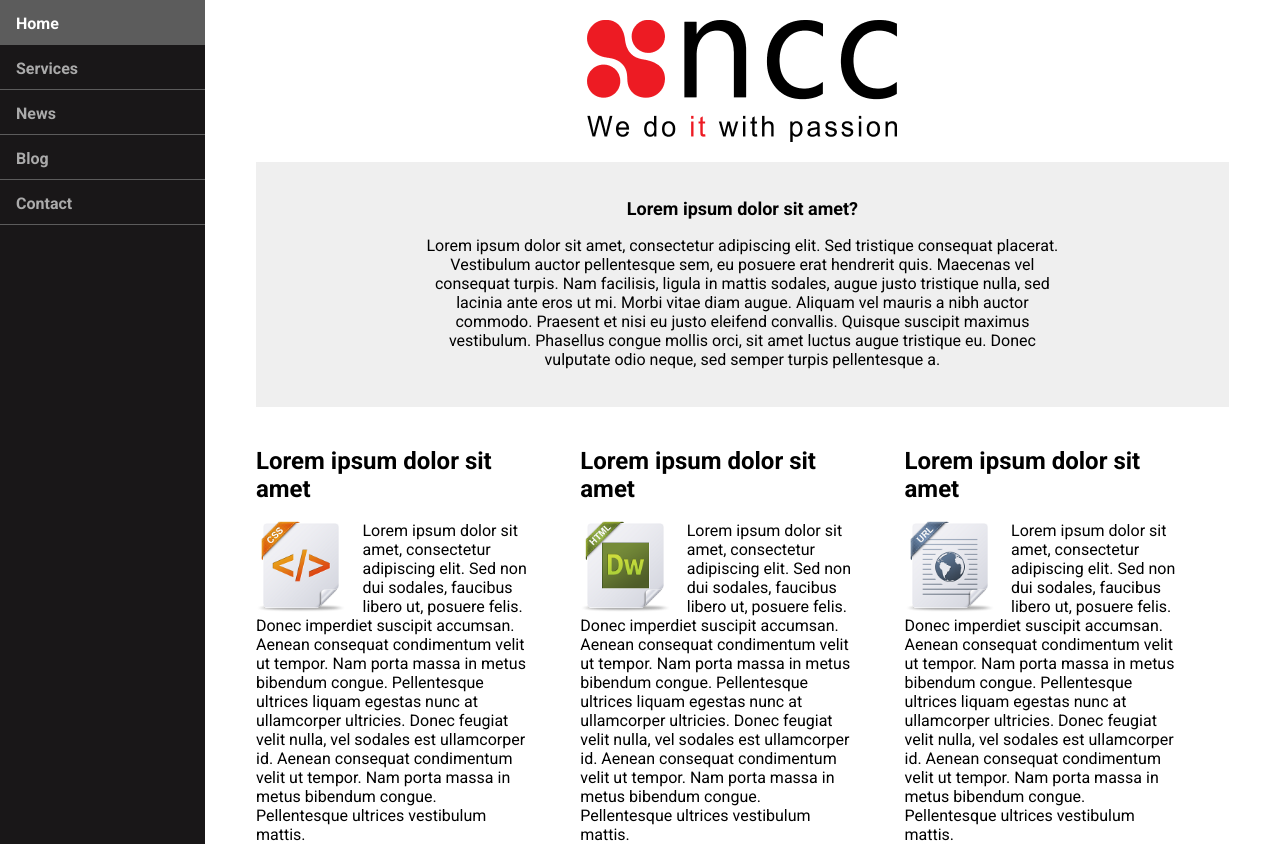
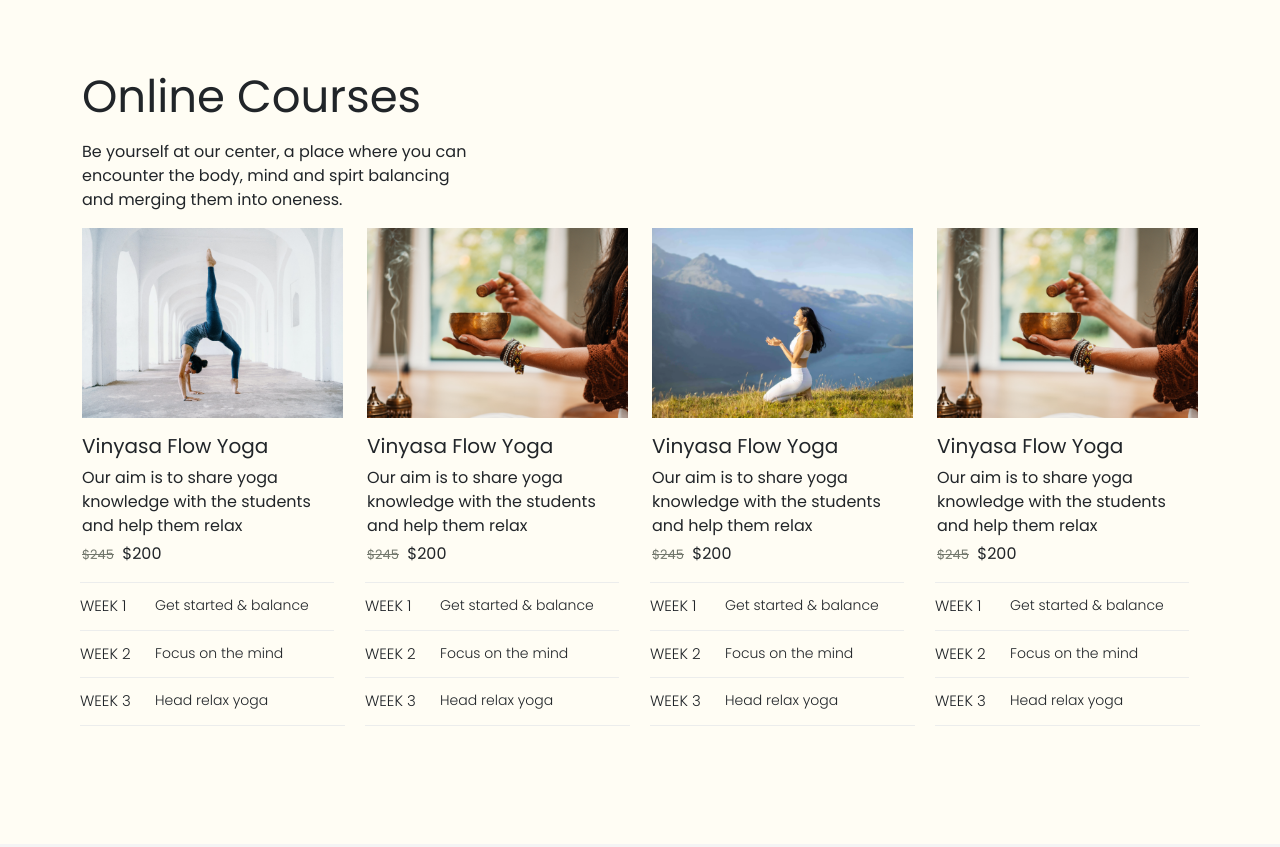
Before and after one commit to quangvinh10042003/NguyenCuQuangVinh_Question1_NCC_Test, a plain HTML site: page index.html in a window 1280 px wide. Shown: the top 847 px of the page. Drawn offline with nearby package versions, Linux system fonts and the light colour scheme.

Commit message:
first commit

```diff
--- a/index.html
+++ b/index.html
@@ -1,99 +1,145 @@
-<!DOCTYPE html>
+<!doctype html>
 <html lang="en">
 
 <head>
-    <meta charset="UTF-8">
-    <meta http-equiv="X-UA-Compatible" content="IE=edge">
-    <meta name="viewport" content="width=device-width, initial-scale=1.0">
-    <title>Document</title>
+    <title>Title</title>
+    <!-- Required meta tags -->
+    <meta charset="utf-8">
+    <meta name="viewport" content="width=device-width, initial-scale=1, shrink-to-fit=no">
+
+    <!-- Bootstrap CSS v5.2.1 -->
+    <link href="https://cdn.jsdelivr.net/npm/bootstrap@5.2.1/dist/css/bootstrap.min.css" rel="stylesheet" integrity="sha384-iYQeCzEYFbKjA/T2uDLTpkwGzCiq6soy8tYaI1GyVh/UjpbCx/TYkiZhlZB6+fzT" crossorigin="anonymous">
     <link rel="stylesheet" href="style.css">
-    <style>
-        @import url('https://fonts.googleapis.com/css2?family=Roboto:ital,wght@0,100;0,300;0,400;0,500;0,700;0,900;1,100;1,300;1,400;1,500;1,700;1,900&display=swap');
-    </style>
+    <link rel="stylesheet" href="https://cdnjs.cloudflare.com/ajax/libs/font-awesome/6.4.0/css/all.min.css" integrity="sha512-iecdLmaskl7CVkqkXNQ/ZH/XLlvWZOJyj7Yy7tcenmpD1ypASozpmT/E0iPtmFIB46ZmdtAc9eNBvH0H/ZpiBw==" crossorigin="anonymous" referrerpolicy="no-referrer"
+    />
 </head>
+<style>
+    @import url('https://fonts.googleapis.com/css2?family=Poppins:ital,wght@0,100;0,200;0,300;0,400;0,600;0,700;1,100;1,200;1,300;1,400;1,500;1,600;1,700&display=swap');
+</style>
 
 <body>
-    <div class="container">
-
-        <div class="navbar">
-            <ul class="ulDeskop">
-                <li><a class="active">Home</a></li>
-                <li><a>Services</a></li>
-                <li><a>News</a></li>
-                <li><a>Blog</a></li>
-                <li><a>Contact</a></li>
-            </ul>
-            <div class="bgMenu" id="headerMobile">
-                <button class="menuMobile" id="but">Menu</button>
-                <button class="menuMobile d-none" id="closebut">Close Menu</button>
-            </div>
-            <div class="offcanvas d-none" id="offcanvas">
-                <ul class="ulMobile" id="ulMobile">
-                    <li><a class="active">Home</a></li>
-                    <li><a>Services</a></li>
-                    <li><a>News</a></li>
-                    <li><a>Blog</a></li>
-                    <li><a>Contact</a></li>
-                </ul>
-            </div>
-        </div>
-        <div class="main">
-            <div class="logo">
-                <img src="images/logoNCC 1.png" alt="">
-            </div>
-            <div class="banner">
-                <h3 class="text-align-center">Lorem ipsum dolor sit amet?</h3>
-                <p class="text-align-center">Lorem ipsum dolor sit amet, consectetur adipiscing elit. Sed tristique consequat placerat. Vestibulum auctor pellentesque sem, eu posuere erat hendrerit quis. Maecenas vel consequat turpis. Nam facilisis, ligula in mattis sodales, augue
-                    justo tristique nulla, sed lacinia ante eros ut mi. Morbi vitae diam augue. Aliquam vel mauris a nibh auctor commodo. Praesent et nisi eu justo eleifend convallis. Quisque suscipit maximus vestibulum. Phasellus congue mollis orci,
-                    sit amet luctus augue tristique eu. Donec vulputate odio neque, sed semper turpis pellentesque a.</p>
+    <section class="sec1">
+        <div class="container">
+            <div class="top">
+                <h1 class="title mb-3">Online Courses</h1>
+                <p>Be yourself at our center, a place where you can encounter the body, mind and spirt balancing and merging them into oneness.</p>
             </div>
             <div class="content">
-                <div class="col-4">
-                    <h3>Lorem ipsum dolor sit amet</h3>
-                    <div class="box">
-                        <img src="images/css-icon 1.png" align="left" alt=""> Lorem ipsum dolor sit amet, consectetur adipiscing elit. Sed non dui sodales, faucibus libero ut, posuere felis. Donec imperdiet suscipit accumsan. Aenean consequat condimentum
-                        velit ut tempor. Nam porta massa in metus bibendum congue. Pellentesque ultrices liquam egestas nunc at ullamcorper ultricies. Donec feugiat velit nulla, vel sodales est ullamcorper id. Aenean consequat condimentum velit ut tempor.
-                        Nam porta massa in metus bibendum congue. Pellentesque ultrices vestibulum mattis.
+                <div class="row">
+                    <div class="col-lg-3 col-md-6 mb-5">
+                        <div class="cardItem px-md-0 px-3">
+                            <img src="images/oksana-taran-xB4ExGcUai0-unsplash.png" class="card-img" alt="">
+                            <h5 class="mt-3">Vinyasa Flow Yoga</h5>
+                            <p class="mb-1 pe-3">Our aim is to share yoga knowledge with the students and help them relax</p>
+                            <p><span class="oldPrice me-1">$245</span> $200</p>
+                            <div class="mt-3 time">
+                                <div class="row">
+                                    <p class="week">WEEK 1</p>
+                                    <p class="textweek"> Get started & balance</p>
+                                </div>
+                                <div class="row">
+                                    <p class="week">WEEK 2</p>
+                                    <p class="textweek"> Focus on the mind</p>
+                                </div>
+                                <div class="row">
+                                    <p class="week">WEEK 3</p>
+                                    <p class="textweek"> Head relax yoga</p>
+                                </div>
+                            </div>
+                        </div>
                     </div>
-                </div>
-                <div class="col-4">
-                    <h3>Lorem ipsum dolor sit amet</h3>
-                    <div class="box">
-                        <img src="images/html-icon 1.png" align="left" alt=""> Lorem ipsum dolor sit amet, consectetur adipiscing elit. Sed non dui sodales, faucibus libero ut, posuere felis. Donec imperdiet suscipit accumsan. Aenean consequat condimentum
-                        velit ut tempor. Nam porta massa in metus bibendum congue. Pellentesque ultrices liquam egestas nunc at ullamcorper ultricies. Donec feugiat velit nulla, vel sodales est ullamcorper id. Aenean consequat condimentum velit ut tempor.
-                        Nam porta massa in metus bibendum congue. Pellentesque ultrices vestibulum mattis.
+                    <div class="col-lg-3 col-md-6 mb-5">
+                        <div class="cardItem px-md-0 px-3">
+                            <img src="images/conscious-design-VsI_74zRzAo-unsplash 1.png" class="card-img" alt="">
+                            <h5 class="mt-3">Vinyasa Flow Yoga</h5>
+                            <p class="mb-1 pe-3">Our aim is to share yoga knowledge with the students and help them relax</p>
+                            <p><span class="oldPrice me-1">$245</span> $200</p>
+                            <div class="mt-3 time">
+                                <div class="row">
+                                    <p class="week">WEEK 1</p>
+                                    <p class="textweek"> Get started & balance</p>
+                                </div>
+                                <div class="row">
+                                    <p class="week">WEEK 2</p>
+                                    <p class="textweek"> Focus on the mind</p>
+                                </div>
+                                <div class="row">
+                                    <p class="week">WEEK 3</p>
+                                    <p class="textweek"> Head relax yoga</p>
+                                </div>
+                            </div>
+                        </div>
                     </div>
-                </div>
-                <div class="col-4">
-                    <h3>Lorem ipsum dolor sit amet</h3>
-                    <div class="box">
-                        <img src="images/url-icon 1.png" align="left" alt=""> Lorem ipsum dolor sit amet, consectetur adipiscing elit. Sed non dui sodales, faucibus libero ut, posuere felis. Donec imperdiet suscipit accumsan. Aenean consequat condimentum
-                        velit ut tempor. Nam porta massa in metus bibendum congue. Pellentesque ultrices liquam egestas nunc at ullamcorper ultricies. Donec feugiat velit nulla, vel sodales est ullamcorper id. Aenean consequat condimentum velit ut tempor.
-                        Nam porta massa in metus bibendum congue. Pellentesque ultrices vestibulum mattis.
+                    <div class="col-lg-3 col-md-6 mb-5">
+                        <div class="cardItem px-md-0 px-3">
+                            <img src="images/image 1461.png" class="card-img" alt="">
+                            <h5 class="mt-3">Vinyasa Flow Yoga</h5>
+                            <p class="mb-1 pe-3">Our aim is to share yoga knowledge with the students and help them relax</p>
+                            <p><span class="oldPrice me-1">$245</span> $200</p>
+                            <div class="mt-3 time">
+                                <div class="row">
+                                    <p class="week">WEEK 1</p>
+                                    <p class="textweek"> Get started & balance</p>
+                                </div>
+                                <div class="row">
+                                    <p class="week">WEEK 2</p>
+                                    <p class="textweek"> Focus on the mind</p>
+                                </div>
+                                <div class="row">
+                                    <p class="week">WEEK 3</p>
+                                    <p class="textweek"> Head relax yoga</p>
+                                </div>
+                            </div>
+                        </div>
+                    </div>
+                    <div class="col-lg-3 col-md-6 mb-5">
+                        <div class="cardItem px-md-0 px-3">
+                            <img src="images/conscious-design-VsI_74zRzAo-unsplash 1.png" class="card-img" alt="">
+                            <h5 class="mt-3">Vinyasa Flow Yoga</h5>
+                            <p class="mb-1 pe-3">Our aim is to share yoga knowledge with the students and help them relax</p>
+                            <p><span class="oldPrice me-1">$245</span> $200</p>
+                            <div class="mt-3 time">
+                                <div class="row">
+                                    <p class="week">WEEK 1</p>
+                                    <p class="textweek"> Get started & balance</p>
+                                </div>
+                                <div class="row">
+                                    <p class="week">WEEK 2</p>
+                                    <p class="textweek"> Focus on the mind</p>
+                                </div>
+                                <div class="row">
+                                    <p class="week">WEEK 3</p>
+                                    <p class="textweek"> Head relax yoga</p>
+                                </div>
+                            </div>
+                        </div>
                     </div>
                 </div>
             </div>
         </div>
-    </div>
+    </section>
+    <section class="sect2 my-5 px-md-5 px-3">
+        <div class="container p-lg-5 p-md-4 p-2">
+            <div class="row mx-0">
+                <div class="col-lg-6">
+                    <img src="images/Galaxy_Buds2_Lifestyle 1.png" class="card-img" alt="">
+                </div>
+                <div class="col-lg-6 textBox">
+                    <p class="text-center tit">Brand say about us</p>
+                    <p class="quote text-center"><i class="fa-solid fa-quote-right"></i></p>
+                    <p class="say">Comfortable eartips passively block noise, while soothing sounds help you sleep through the night plastic material professional. </p>
+                    <p class="text-center mt-3 mb-1">Post Malone</p>
+                    <p class="artist text-center">Artist</p>
+                </div>
+            </div>
+        </div>
+    </section>
+    <!-- Bootstrap JavaScript Libraries -->
+    <script src="https://cdn.jsdelivr.net/npm/@popperjs/core@2.11.6/dist/umd/popper.min.js" integrity="sha384-oBqDVmMz9ATKxIep9tiCxS/Z9fNfEXiDAYTujMAeBAsjFuCZSmKbSSUnQlmh/jp3" crossorigin="anonymous">
+    </script>
 
+    <script src="https://cdn.jsdelivr.net/npm/bootstrap@5.2.1/dist/js/bootstrap.min.js" integrity="sha384-7VPbUDkoPSGFnVtYi0QogXtr74QeVeeIs99Qfg5YCF+TidwNdjvaKZX19NZ/e6oz" crossorigin="anonymous">
+    </script>
 </body>
-<script>
-    document.addEventListener('click', function handleClickOutsideBox(event) {
-        let but = document.getElementById('but');
-        let box = document.getElementById('offcanvas');
-        let ulMobile = document.getElementById('ulMobile');
-        let closebut = document.getElementById('closebut');
-        if (but.contains(event.target)) {
-            closebut.classList.remove('d-none');
-            but.classList.add('d-none');
-            return box.classList.remove('d-none');
-        }
-        if (!ulMobile.contains(event.target) || !closebut.contains(event.target)) {
-            closebut.classList.add('d-none');
-            but.classList.remove('d-none');
-            return box.classList.add('d-none');
-        }
-    });
-</script>
 
 </html>
--- a/style.css
+++ b/style.css
@@ -1,255 +1,136 @@
 * {
-    font-family: 'Roboto', sans-serif;
     margin: 0;
     padding: 0;
+    font-family: 'Poppins', sans-serif;
     box-sizing: border-box;
 }
 
-.container {
-    display: flex;
-    flex-wrap: wrap;
-}
-
-.container {
-    width: 100%;
+body {
+    background-color: #F4F4F4;
 }
 
 
-/* nav css  */
+/* style section 1  */
 
-.navbar {
-    width: 13%;
-    background-color: #191718;
-    height: 100vh;
-    position: relative;
+.sec1 {
+    background-color: #FFFDF4;
+    padding: 70px 0px;
 }
 
-.ulDeskop,
-.ulMobile {
-    margin-left: 0;
-    position: sticky;
-    width: 100%;
-    top: 0;
-    left: 0;
+.title {
+    font-weight: 400;
+    font-size: 45px;
 }
 
-.navbar ul li {
-    list-style: none;
-    padding: 14px 0px 11px 16px;
-    border-bottom: 1px solid #5C5C5C;
-    background-color: #191718;
-    cursor: pointer;
+.top p {
+    width: 35%;
 }
 
-.navbar ul li a {
-    text-decoration: none;
-    font-size: 16px;
-    font-weight: 700;
-    color: #AAAAAA;
+.oldPrice {
+    color: #72776C;
+    font-size: 13px;
+    text-decoration: line-through;
+    vertical-align: middle;
 }
 
-.active {
-    color: #fff !important;
+.time {
+    font-size: 14px;
+    font-weight: 300;
+    padding: 0px 10px;
 }
 
-.navbar ul li:hover {
-    background-color: #5C5C5C;
+.week {
+    font-size: 15px;
+    width: 75px;
+    /* padding-right: 20px; */
 }
 
-.navbar ul li:hover a {
-    background-color: #5C5C5C;
-    color: #fff;
+.textweek {
+    font-size: 14px;
+    width: calc(100% - 86px);
 }
 
-.menuMobile {
-    display: none;
+.time p {
+    padding: 12px 0px;
+    border-top: 1px solid #ECEDEC;
+}
+
+.time .row p {
+    margin-bottom: 0;
+}
+
+.time .row:last-child {
+    border-bottom: 1px solid #ECEDEC;
 }
 
 
-/* main css  */
+/* style section 2  */
 
-.main {
-    width: 87%;
-    padding: 0px 5%;
+.sect2 .container {
+    background-color: #fff;
+    border-radius: 20px;
 }
 
-.logo {
-    margin-top: 20px;
-    margin: 20px auto;
-    width: 310px;
-    height: 122px;
+.sect2 img {
+    border-radius: 20px;
 }
 
-.logo img {
-    width: 100%;
+.sect2 .textBox .tit {
+    color: rgba(0, 0, 0, 0.3);
+    font-weight: 400;
+    text-transform: uppercase;
 }
 
-.banner {
-    background-color: #EFEFEF;
-    padding: 38px 17%;
+.quote i {
+    margin-top: 30px;
+    font-size: 50px;
+    color: rgba(0, 0, 0, 0.2);
 }
 
-.banner h3 {
-    font-size: 18px;
-    line-height: 18px;
-    margin-bottom: 18px;
+.say {
+    font-size: 30px;
+    font-weight: 400;
+    line-height: 40px;
+    letter-spacing: -0.04em;
+    text-align: center;
+    margin: auto;
+    width: 80%;
 }
 
-.banner p {
-    font-size: 16px;
+.artist {
+    color: rgba(0, 0, 0, 0.3);
 }
 
-.text-align-center {
-    text-align: center;
-}
-
-.d-none {
-    display: none !important;
-}
-
-
-/* content css  */
-
-.content {
-    display: flex;
-    flex-wrap: wrap;
-    margin-top: 40px;
-}
-
-.content h3 {
-    font-size: 24px;
-}
-
-.col-4 {
-    width: 33.33333%;
-    padding: 0px 25px;
-}
-
-.col-4:first-child {
-    margin-left: -25px;
-}
-
-.col-4:last-child {
-    margin-right: -25px;
-}
-
-.col-4 h3 {
-    margin-bottom: 18px;
-}
-
-.box {
-    float: right;
-}
-
-.box img {
-    margin-right: 16px;
-    width: 33%;
-}
-
-@media screen and (max-width: 1600px) {
-    .navbar {
-        height: auto;
+@media screen and (max-width: 1100px) {
+    .top p {
+        width: 50%;
+    }
+    .quote i {
+        margin-top: 0px;
+    }
+    .say {
+        width: 100%;
     }
 }
 
-@media screen and (max-width: 1300px) {
-    .navbar {
-        width: 16%;
+@media screen and (max-width: 800px) {
+    .top p {
+        width: 70%;
     }
-    .main {
-        width: 84%;
-        padding: 0px 4%;
+    .tit {
+        margin-top: 30px;
     }
 }
 
-@media screen and (max-width: 1000px) {
-    .navbar {
-        width: 20%;
+@media screen and (max-width: 600px) {
+    .top p {
+        width: 100%;
     }
-    .box img {
-        width: 20%;
+    .say {
+        font-size: 20px;
+        line-height: 28px;
     }
-    .main {
-        width: 80%;
-        padding: 0px 4%;
-    }
-    .col-4 {
-        width: 100%;
-        margin-bottom: 30px;
-        padding: 0px 10px;
-    }
-    .col-4:first-child {
-        margin-left: 0;
-    }
-    .col-4:last-child {
-        margin-right: 0;
+    .quote i {
+        font-size: 40px;
     }
 }
-
-@media screen and (max-width: 768px) {
-    .navbar {
-        width: 100%;
-        margin-bottom: 20px;
-        background-color: #191718;
-        padding: 10px 4%;
-    }
-    .main {
-        width: 100%;
-        margin-top: 20px;
-    }
-    .navbar .ulDeskop {
-        display: none !important;
-    }
-    .offcanvas {
-        width: 100%;
-        position: fixed;
-        height: 100vh;
-        top: 59px;
-        left: 0;
-        background-color: #00000076;
-    }
-    .ulMobile {
-        position: absolute !important;
-        width: 320px;
-    }
-    .bgMenu {
-        width: 100%;
-        background-color: #191718;
-        position: fixed;
-        padding: 10px 4%;
-        left: 0;
-        top: 0;
-        border-bottom: 1px solid red;
-    }
-    .menuMobile {
-        display: block;
-        padding: 7px 20px;
-        border: none;
-        border-radius: 0;
-        font-size: 20px;
-        background-color: #191718;
-        color: #fff;
-        font-weight: 500;
-        border-radius: 3px;
-    }
-    .menuMobile:hover {
-        background-color: #fff;
-        color: black;
-        box-shadow: 0px 0px 4px 1px #ffffff58;
-    }
-}
-
-@media screen and (max-width: 500px) {
-    .logo {
-        width: 250px;
-    }
-    .banner {
-        padding: 38px 5%;
-    }
-    .content h3 {
-        font-size: 20px;
-    }
-    .banner p {
-        font-size: 12px;
-    }
-}
```
Also changed, not shown: images/Galaxy_Buds2_Lifestyle 1.png (added), images/conscious-design-VsI_74zRzAo-unsplash 1.png (added), images/css-icon 1.png (deleted), images/html-icon 1.png (deleted), images/image 1461.png (added), images/logoNCC 1.png (deleted), images/oksana-taran-xB4ExGcUai0-unsplash.png (added), images/url-icon 1.png (deleted).
